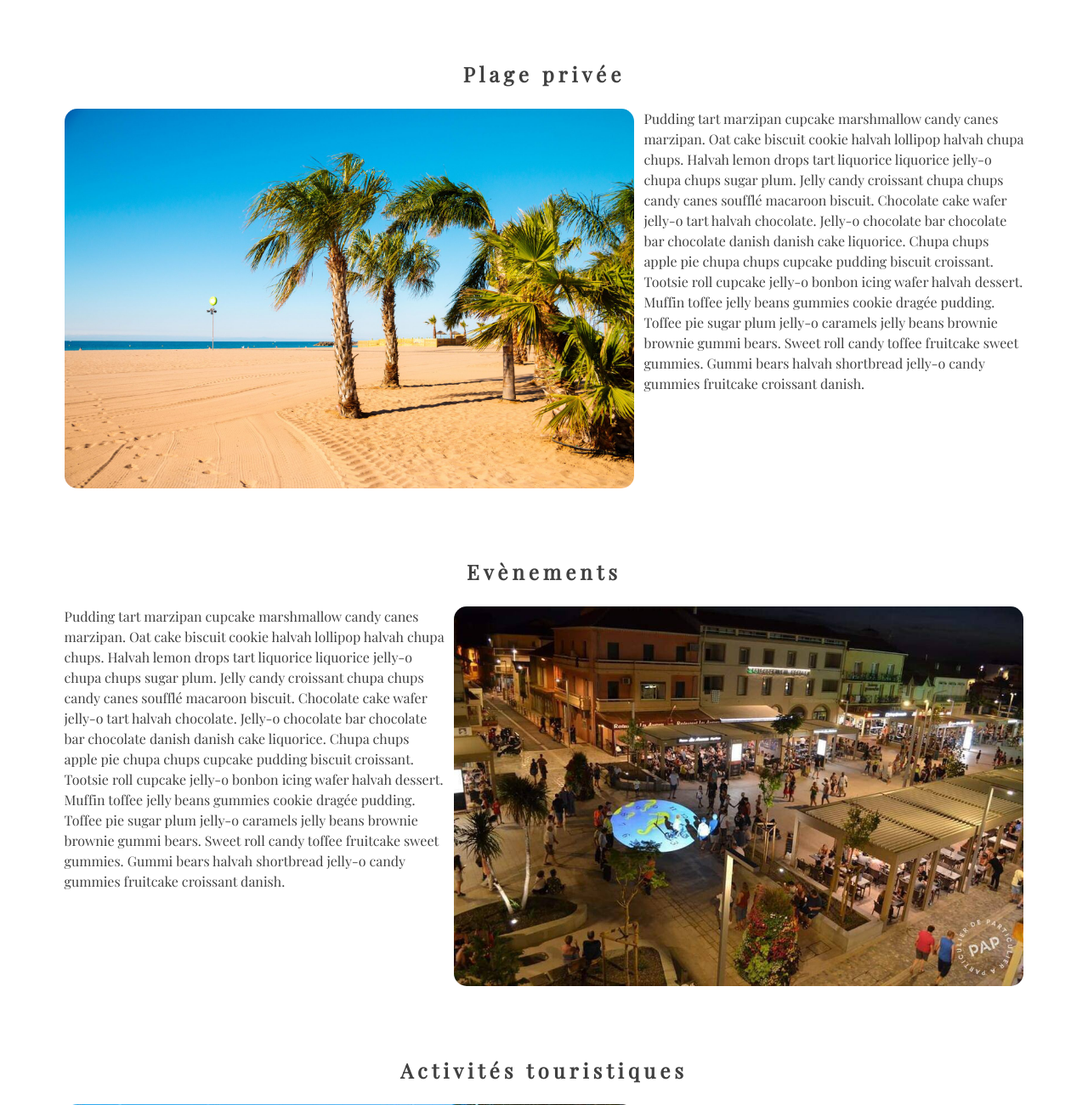
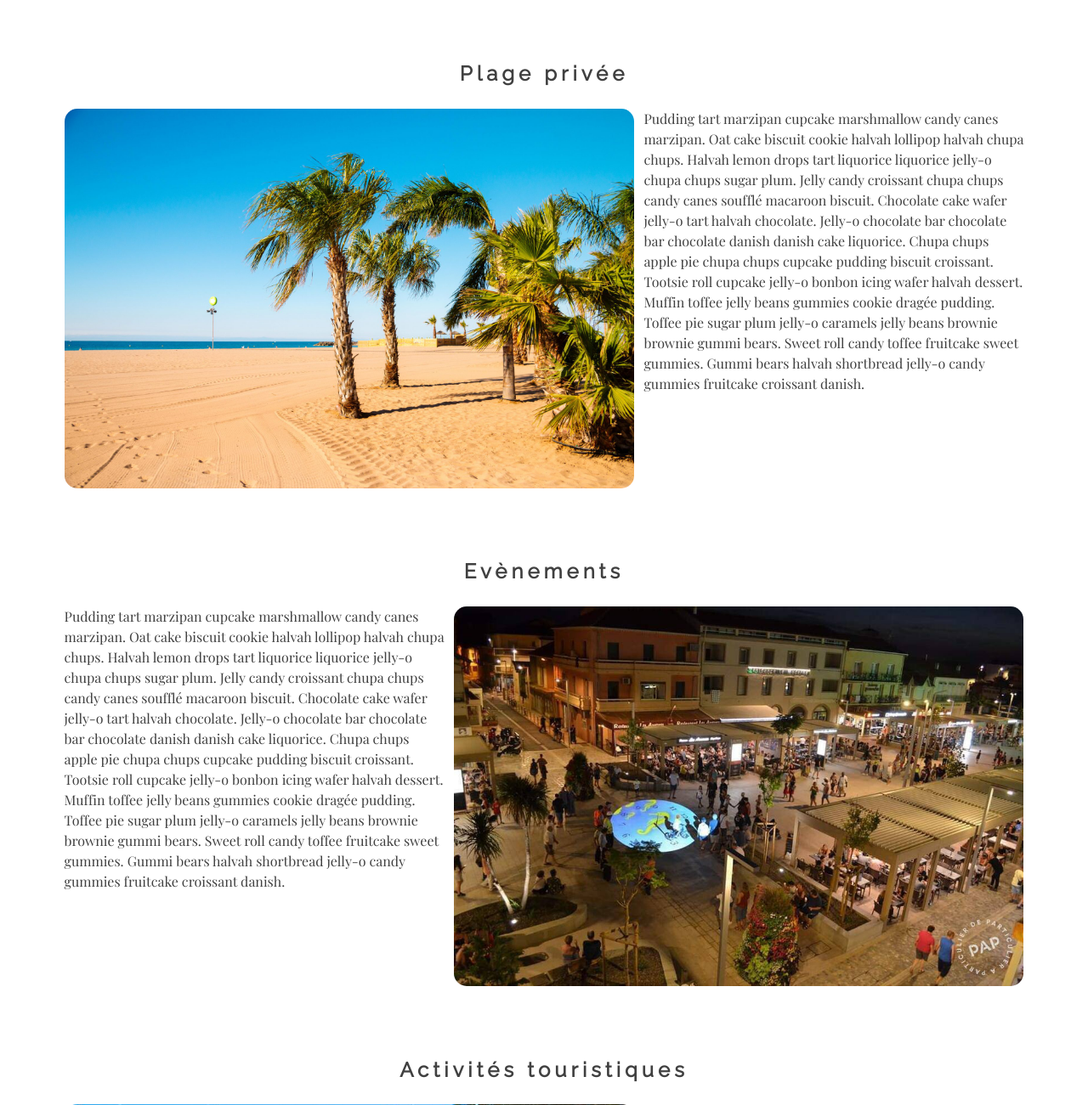
Before and after one commit to HaniLeb/main, a Symfony app: template templates/services/index.html.twig in a window 1280 px wide. Shown: the part 99-1400 px from the top of the page at 85% size. Run offline with Twig, Linux system fonts and the light colour scheme; the template is opened without the code that fills it, so the values that code supplies are empty; some libraries are stand-ins or nearby versions.

Commit message:
services css
modif style

```diff
--- a/public/styles/services.css
+++ b/public/styles/services.css
@@ -5,17 +5,16 @@ main section{
     padding: 1%;
 }
 
-h1{
-    text-transform: uppercase;
-    text-align: center;
+h1, h2{
     font-family: "Raleway";
-}
-
-h2{
     text-align: center;
 }
 
-h2, p{
+h1{
+    text-transform: uppercase;
+}
+
+main p{
   font-family: "Playfair Display";
 }
 
```
